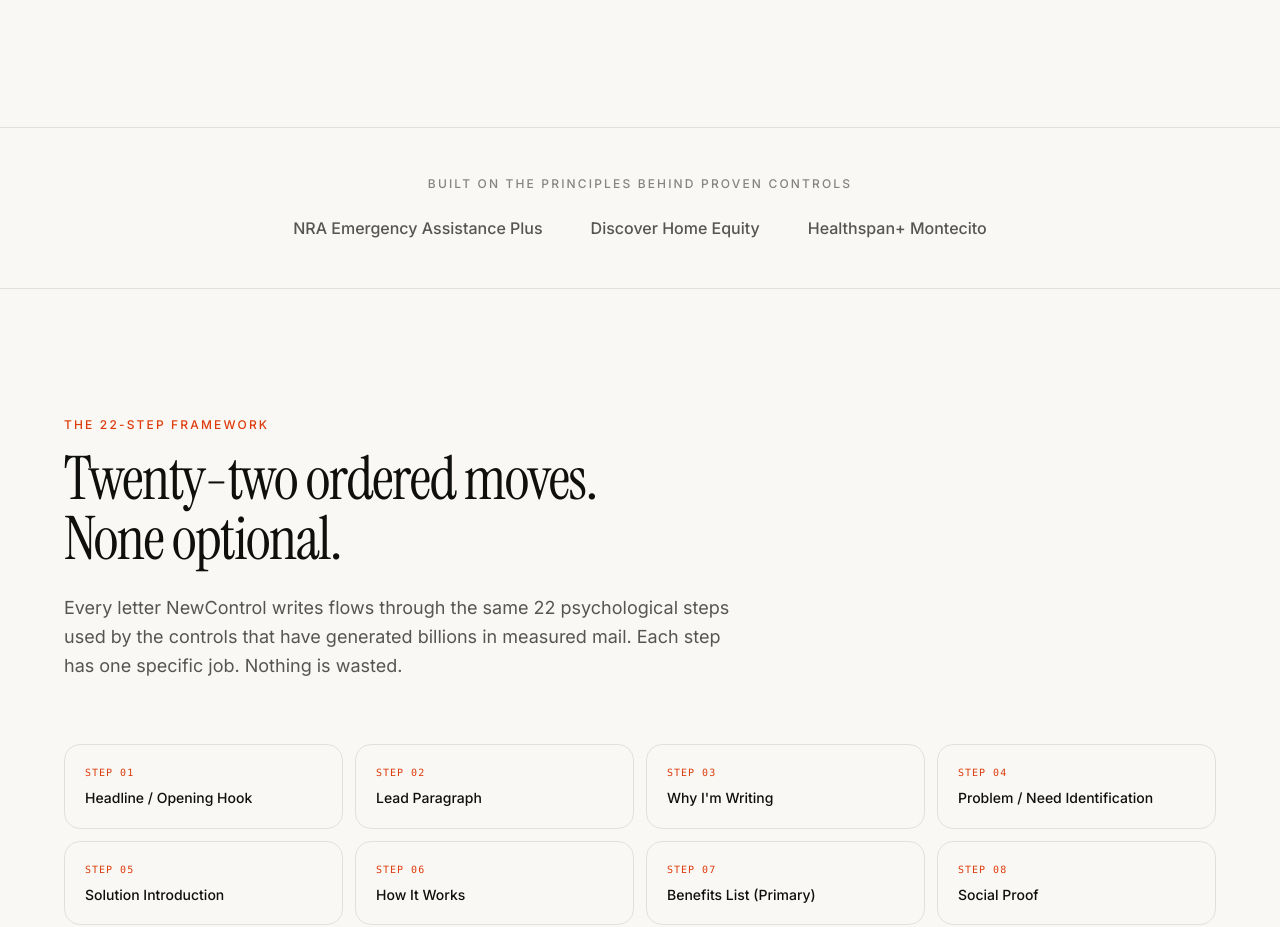
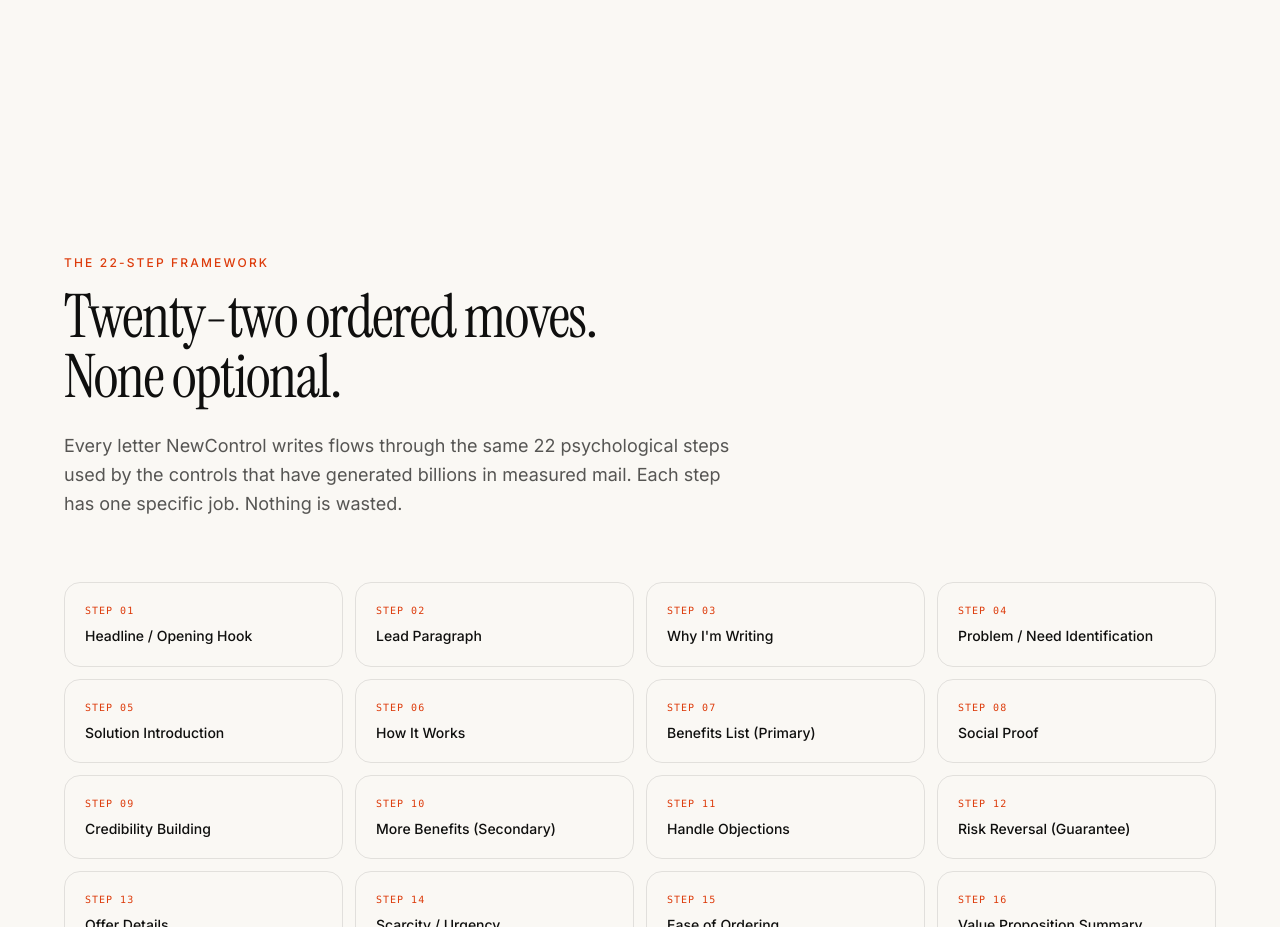
Before and after one commit to Obviouslyobvi/newcontrol.app, a Next.js app: page / in a window 1280 px wide. Shown: the part 820-1747 px from the top of the page. Built offline with nearby package versions, Linux system fonts and the light colour scheme.

Commit message:
Update page.tsx

```diff
--- a/app/page.tsx
+++ b/app/page.tsx
@@ -1,6 +1,5 @@
 import Nav from "./components/Nav";
 import Hero from "./components/Hero";
-import TrustStrip from "./components/TrustStrip";
 import Framework from "./components/Framework";
 import Features from "./components/Features";
 import HowItWorks from "./components/HowItWorks";
@@ -13,8 +12,7 @@ export default function Page() {
     <main className="relative">
       <Nav />
       <Hero />
-      <TrustStrip />
-      <Framework />
+         <Framework />
       <Features />
       <HowItWorks />
       <WithoutWith />
```
